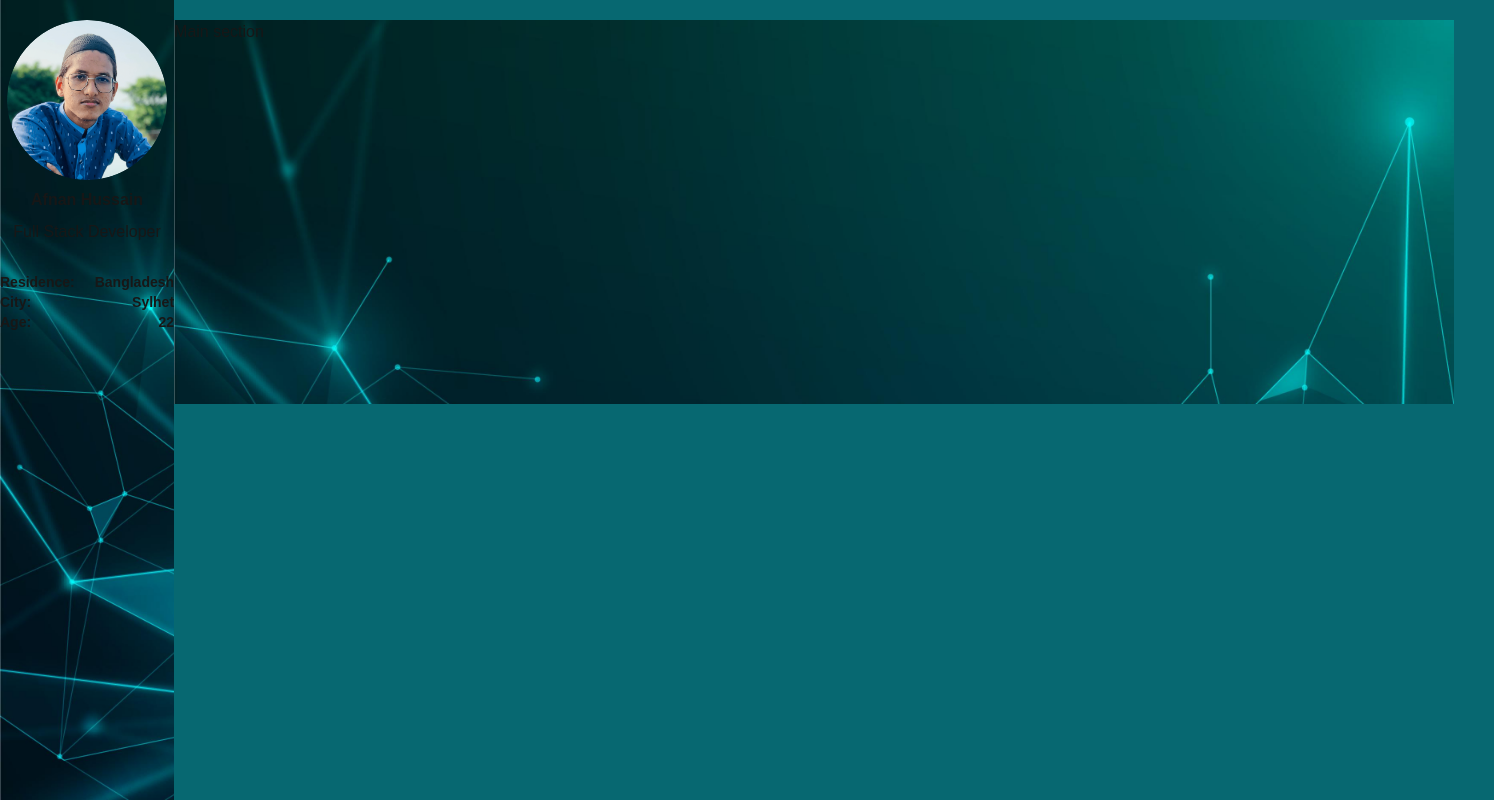
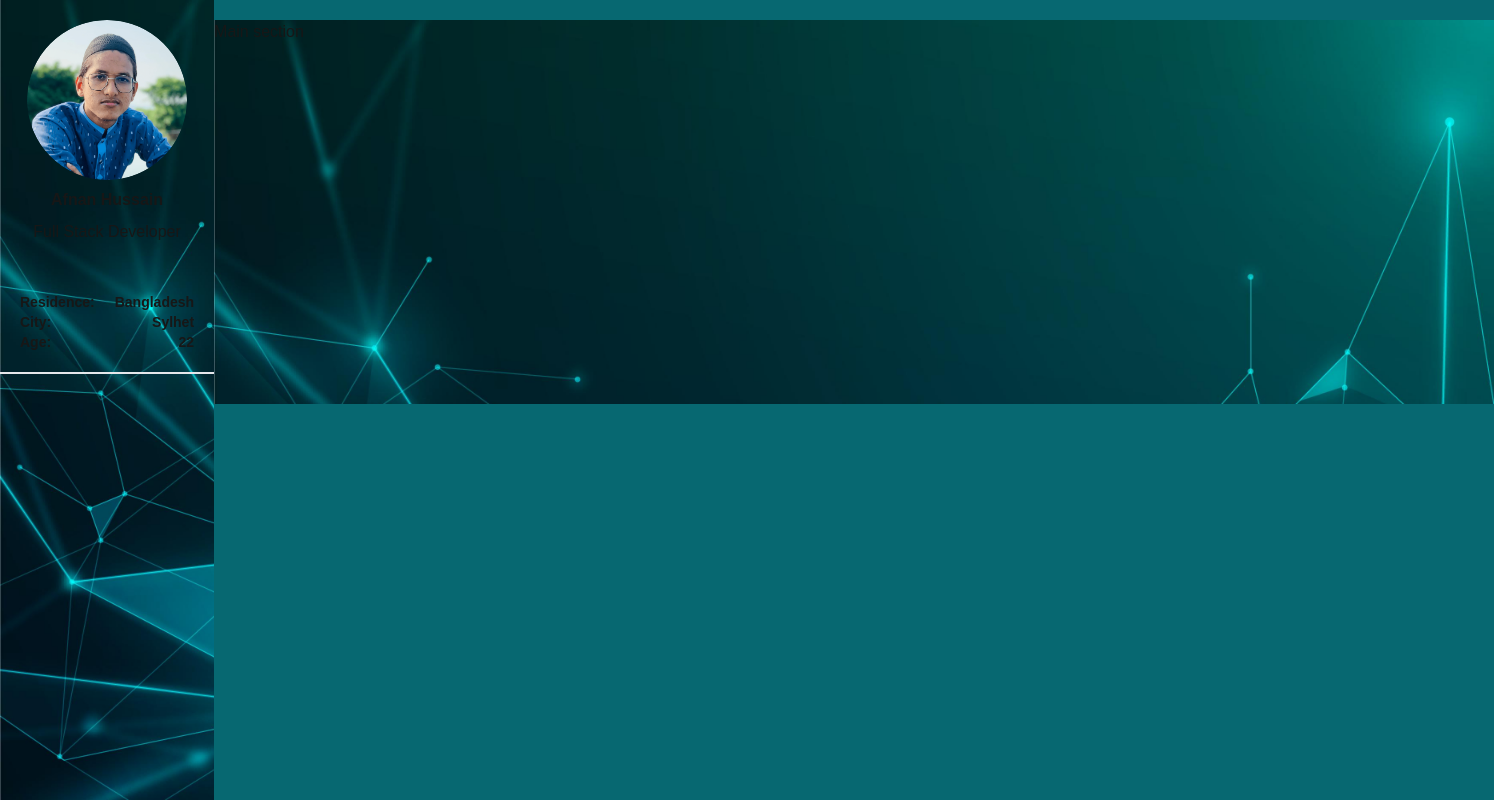
Before and after one commit to afnanhussain2002/my-portfolio, a Next.js app: page / in a window 1280 px wide. Shown: the whole page, 1494 px wide, since content can reach past the window. Built offline with nearby package versions, Linux system fonts and the light colour scheme.

Commit message:
add border-b with padding

```diff
--- a/components/Profile.tsx
+++ b/components/Profile.tsx
@@ -15,7 +15,7 @@ const Profile = () => {
       <h3 className="font-bold">Afnan Hussain</h3>
       <p>Full Stack Developer</p>
 
-      <div className="font-bold flex gap-5 text-sm">
+      <div className="font-bold flex gap-5 text-sm border-b-2 p-5">
         <div className="mt-5">
           <p>Residence:</p>
           <p>City:</p>
```
